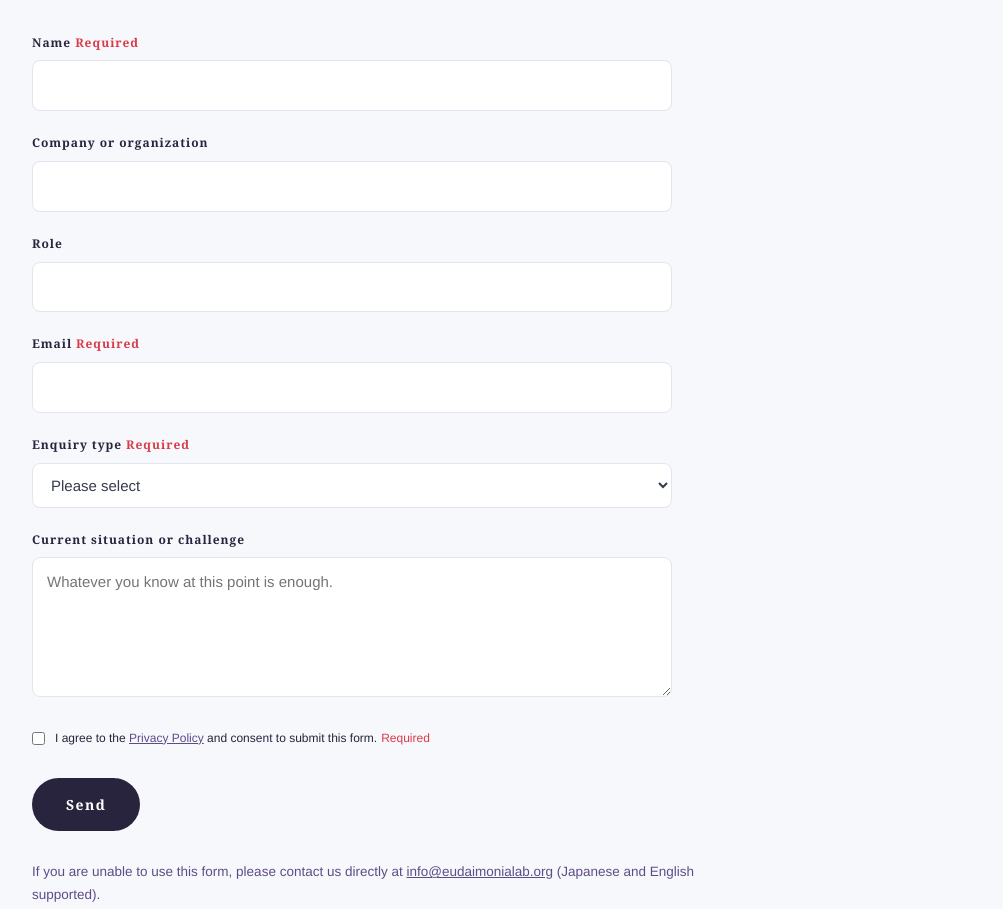
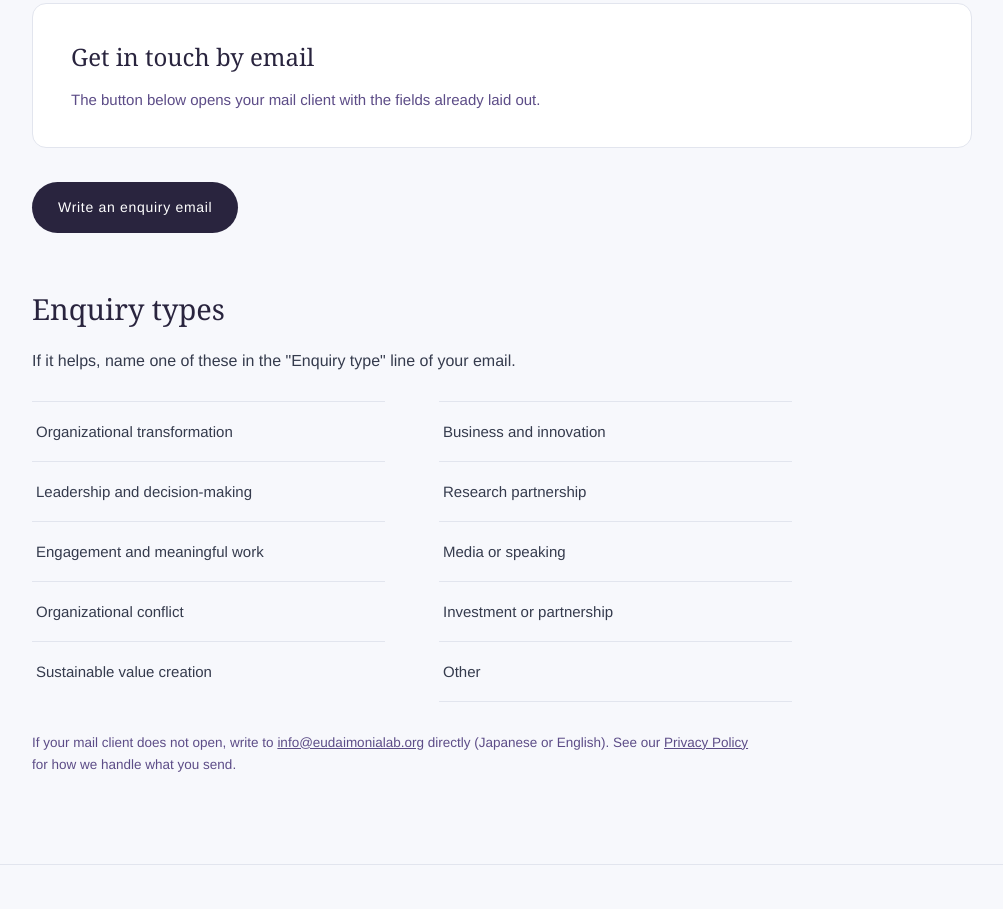
Before and after one commit to Eudaimonia-Lab/corporate-page, a plain HTML site: page en/contact/index.html in a window 1280 px wide. Shown: the part 458-1367 px from the top of the page, without its empty margins (138-1141 px from the left). Drawn offline with Linux system fonts and the light colour scheme.

Commit message:
fix: 問い合わせをメール方式に暫定切り替え（Netlify のフォーム登録が未完のため）
Netlify の Form detection が有効になっておらず、フォームを POST すると
thanks ページが存在する（GET は 200）にもかかわらず 404 が返り、
送信が記録されずに消えていた。Netlify のフォームハンドラが POST を横取りし、
contact / contact-en という名前のフォームを見つけられないための挙動。

暫定対応として /contact/ と /en/contact/ を mailto: ボタンへ差し替えた。
- 件名と記入項目（お名前・会社名/組織名・役職・種別・状況）を本文に事前投入する
- お問い合わせ種別の一覧はページ上の可視テキストとして残し、検索語彙を落とさない
- JS は使わない（サイトの方針どおり）
- 不要になったフォーム用の style ブロックを削除

thanks ページは復元先として残す（noindex、sitemap 未収録）。
復旧手順は CLAUDE.md に記載した。フォーム本体はコミット 1d56731 から戻せる。

Co-Authored-By: Claude Opus 5 <noreply@anthropic.com>

```diff
--- a/en/contact/index.html
+++ b/en/contact/index.html
@@ -22,23 +22,6 @@
 <meta name="twitter:card" content="summary_large_image">
 <link rel="icon" type="image/png" sizes="32x32" href="/img/favicon-32.png">
 <link rel="stylesheet" href="/assets/site.css">
-<style>
-.formgrid{display:grid;gap:22px;max-width:640px;margin-top:36px}
-.formgrid label{display:block;font-family:var(--label);font-size:12px;letter-spacing:0.08em;color:var(--indigo);font-weight:bold;margin-bottom:8px}
-.formgrid input[type="text"],.formgrid input[type="email"],.formgrid select,.formgrid textarea{
-  width:100%;font:inherit;font-size:15px;color:var(--ink);background:var(--card);
-  border:1px solid var(--line);border-radius:8px;padding:12px 14px;font-family:var(--sans)}
-.formgrid textarea{min-height:140px;resize:vertical}
-.formgrid input:focus-visible,.formgrid select:focus-visible,.formgrid textarea:focus-visible{outline:2.5px solid var(--purple);outline-offset:2px}
-.req{color:var(--r-red);margin-left:4px}
-.consent{display:flex;gap:10px;align-items:flex-start;font-size:14px;line-height:1.7}
-.consent input{margin-top:4px}
-.hp{position:absolute;left:-9999px;width:1px;height:1px;overflow:hidden}
-.submitrow{margin-top:8px}
-.submitrow button{font:inherit;font-family:var(--label);letter-spacing:0.1em;font-size:14px;font-weight:bold;
-  color:#fff;background:var(--indigo);border:none;border-radius:999px;padding:15px 34px;cursor:pointer}
-.submitrow button:hover{background:var(--purple)}
-</style>
 </head>
 <body>
 <a class="skip" href="#main">Skip to content</a>
@@ -64,62 +47,36 @@
 </div></div>
 
 <section style="padding-top:20px"><div class="wrap">
+<!-- 2026-09: Netlify form detection is not enabled, so the form POST returns 404.
+     Temporarily switched to email. Once form detection is enabled and the site is
+     redeployed, restore the <form> block from commit 1d56731.
+     en/contact/thanks.html is kept (noindex) as the restore target. -->
 
-<form name="contact-en" method="POST" data-netlify="true" netlify-honeypot="bot-field" action="/en/contact/thanks.html" class="formgrid">
-<input type="hidden" name="form-name" value="contact-en">
-<p class="hp"><label>Leave this field blank<input name="bot-field"></label></p>
-
-<div>
-<label for="name">Name<span class="req">Required</span></label>
-<input type="text" id="name" name="name" required autocomplete="name">
+<div class="beat">
+<p class="big">Get in touch by email</p>
+<p class="sm">The button below opens your mail client with the fields already laid out.</p>
 </div>
 
-<div>
-<label for="org">Company or organization</label>
-<input type="text" id="org" name="organization" autocomplete="organization">
+<div class="btns">
+<a class="btn pri" href="mailto:info@eudaimonialab.org?subject=Enquiry%20%7C%20Eudaimonia%20Universe&body=Name%3A%0ACompany%20or%20organization%3A%0ARole%3A%0AEnquiry%20type%3A%0A%0ACurrent%20situation%20or%20challenge%3A%0A%0A">Write an enquiry email</a>
 </div>
 
-<div>
-<label for="role">Role</label>
-<input type="text" id="role" name="role" autocomplete="organization-title">
-</div>
+<h2 style="margin-top:54px">Enquiry types</h2>
+<p>If it helps, name one of these in the "Enquiry type" line of your email.</p>
+<ul class="edlist" style="columns:2;column-gap:54px">
+<li>Organizational transformation</li>
+<li>Leadership and decision-making</li>
+<li>Engagement and meaningful work</li>
+<li>Organizational conflict</li>
+<li>Sustainable value creation</li>
+<li>Business and innovation</li>
+<li>Research partnership</li>
+<li>Media or speaking</li>
+<li>Investment or partnership</li>
+<li>Other</li>
+</ul>
 
-<div>
-<label for="email">Email<span class="req">Required</span></label>
-<input type="email" id="email" name="email" required autocomplete="email">
-</div>
-
-<div>
-<label for="topic">Enquiry type<span class="req">Required</span></label>
-<select id="topic" name="topic" required>
-<option value="">Please select</option>
-<option value="Organizational transformation">Organizational transformation</option>
-<option value="Leadership and decision-making">Leadership and decision-making</option>
-<option value="Engagement and meaningful work">Engagement and meaningful work</option>
-<option value="Organizational conflict">Organizational conflict</option>
-<option value="Sustainable value creation">Sustainable value creation</option>
-<option value="Business and innovation">Business and innovation</option>
-<option value="Research collaboration">Research collaboration</option>
-<option value="Media or speaking">Media or speaking</option>
-<option value="Investment or partnership">Investment or partnership</option>
-<option value="Other">Other</option>
-</select>
-</div>
-
-<div>
-<label for="message">Current situation or challenge</label>
-<textarea id="message" name="message" placeholder="Whatever you know at this point is enough."></textarea>
-</div>
-
-<div class="consent">
-<input type="checkbox" id="consent" name="consent" required>
-<label for="consent" style="font-family:var(--sans);font-weight:normal;text-transform:none;letter-spacing:normal;margin-bottom:0">I agree to the <a href="/privacy.html" style="color:var(--purple)">Privacy Policy</a> and consent to submit this form.<span class="req">Required</span></label>
-</div>
-
-<div class="submitrow"><button type="submit">Send</button></div>
-</form>
-
-<p class="note" style="margin-top:30px">If you are unable to use this form, please contact us directly at <a href="mailto:info@eudaimonialab.org" style="color:var(--purple)">info@eudaimonialab.org</a> (Japanese and English supported).</p>
+<p class="note" style="margin-top:30px">If your mail client does not open, write to <a href="mailto:info@eudaimonialab.org" style="color:var(--purple)">info@eudaimonialab.org</a> directly (Japanese or English). See our <a href="/privacy.html" style="color:var(--purple)">Privacy Policy</a> for how we handle what you send.</p>
 
 </div></section>
 
```
Also changed, not shown: contact/index.html (+24 -67 lines), 1 other file.
